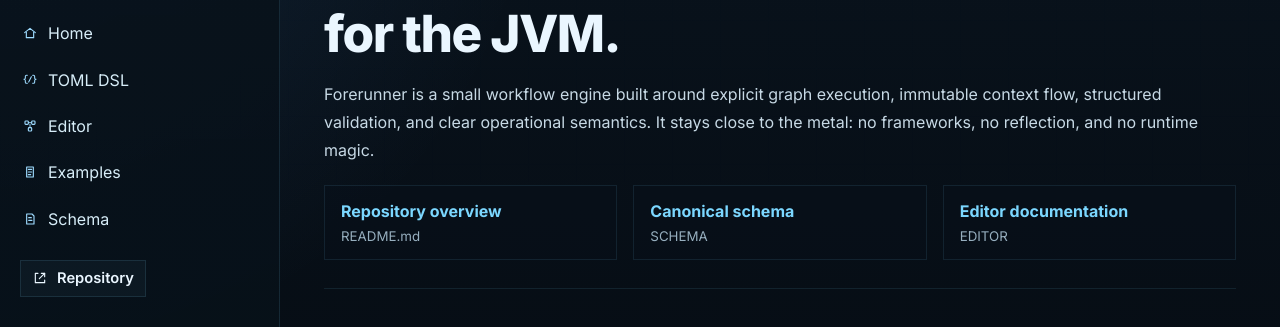
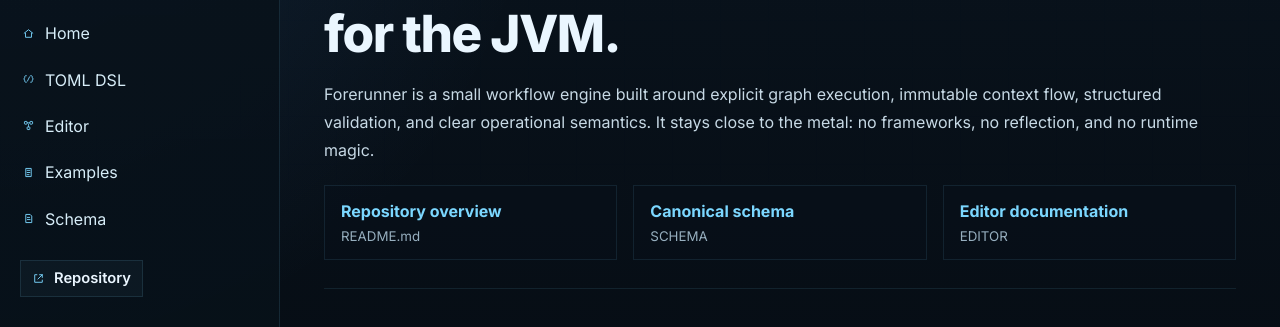
Before and after one commit to xgeoff/forerunner, a plain HTML site: page docs/index.html in a window 1280 px wide. Shown: the part 172-499 px from the top of the page. Drawn offline with Linux system fonts and the light colour scheme.

Commit message:
docs update

```diff
--- a/docs/css/style.css
+++ b/docs/css/style.css
@@ -99,28 +99,33 @@ body {
 
 .sidebar-repo-icon {
   display: inline-flex;
-  width: 16px;
-  height: 16px;
+  width: 13px;
+  height: 13px;
+  color: var(--site-accent);
 }
 
 .sidebar-repo-icon svg {
-  width: 16px;
-  height: 16px;
+  width: 13px;
+  height: 13px;
+  display: block;
+  shape-rendering: geometricPrecision;
 }
 
 .nav-icon {
-  flex: 0 0 16px;
+  flex: 0 0 13px;
   display: inline-flex;
-  width: 16px;
-  height: 16px;
+  width: 13px;
+  height: 13px;
   align-items: center;
   justify-content: center;
-  color: #9edbff;
+  color: var(--site-accent);
 }
 
 .nav-icon svg {
-  width: 16px;
-  height: 16px;
+  width: 13px;
+  height: 13px;
+  display: block;
+  shape-rendering: geometricPrecision;
 }
 
 .nav-label {
--- a/site/assets/css/style.css
+++ b/site/assets/css/style.css
@@ -99,28 +99,33 @@ body {
 
 .sidebar-repo-icon {
   display: inline-flex;
-  width: 16px;
-  height: 16px;
+  width: 13px;
+  height: 13px;
+  color: var(--site-accent);
 }
 
 .sidebar-repo-icon svg {
-  width: 16px;
-  height: 16px;
+  width: 13px;
+  height: 13px;
+  display: block;
+  shape-rendering: geometricPrecision;
 }
 
 .nav-icon {
-  flex: 0 0 16px;
+  flex: 0 0 13px;
   display: inline-flex;
-  width: 16px;
-  height: 16px;
+  width: 13px;
+  height: 13px;
   align-items: center;
   justify-content: center;
-  color: #9edbff;
+  color: var(--site-accent);
 }
 
 .nav-icon svg {
-  width: 16px;
-  height: 16px;
+  width: 13px;
+  height: 13px;
+  display: block;
+  shape-rendering: geometricPrecision;
 }
 
 .nav-label {
```
